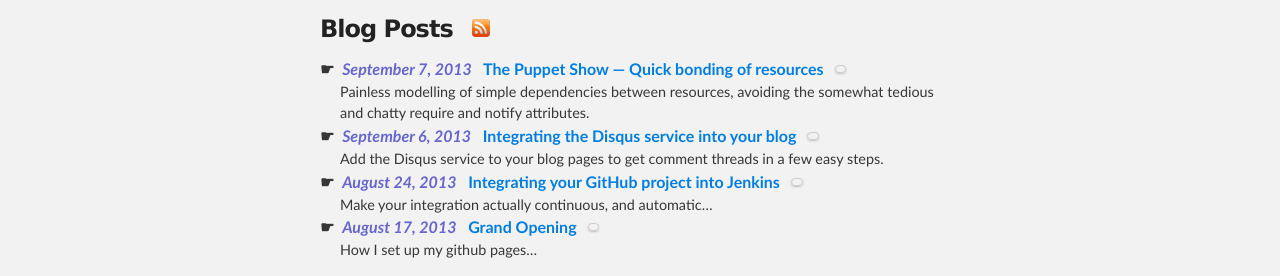
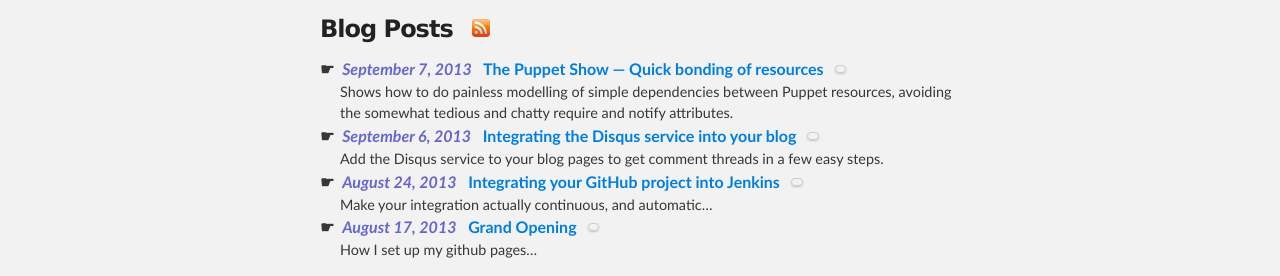
Before and after one commit to jhermann/jhermann.github.io, a Jekyll site: the page built from index.html, in a window 1280 px wide. Shown: the part 690-966 px from the top of the page. Built offline with Jekyll 4.4.1, drawn with Linux system fonts in a browser that asks for light colours; Markdown is read by kramdown in place of the engine named in the settings; comment, search, counter and statistics services are not loaded.

Commit message:
more wordy abstract

```diff
--- a/_posts/2013-09-07-puppet-resource-ordering.md
+++ b/_posts/2013-09-07-puppet-resource-ordering.md
@@ -1,7 +1,7 @@
 ---
 layout: post
 title: The Puppet Show — Quick bonding of resources
-abstract: Painless modelling of simple dependencies between resources, avoiding the somewhat tedious and chatty require and notify attributes.
+abstract: Shows how to do painless modelling of simple dependencies between Puppet resources, avoiding the somewhat tedious and chatty require and notify attributes.
 categories:
     - devops
 tags:
```
